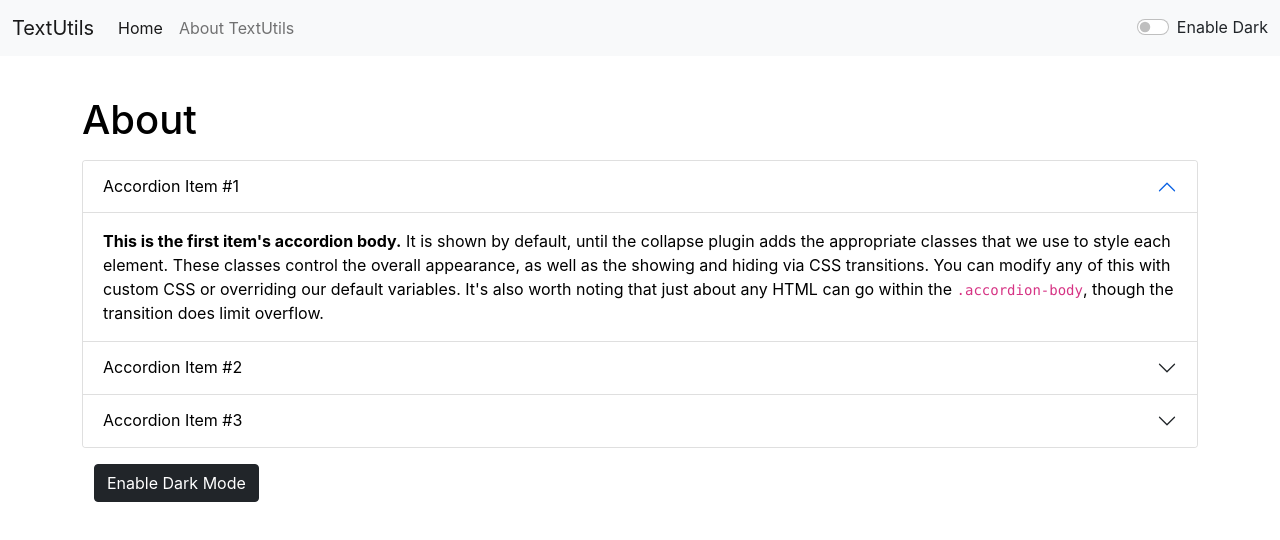
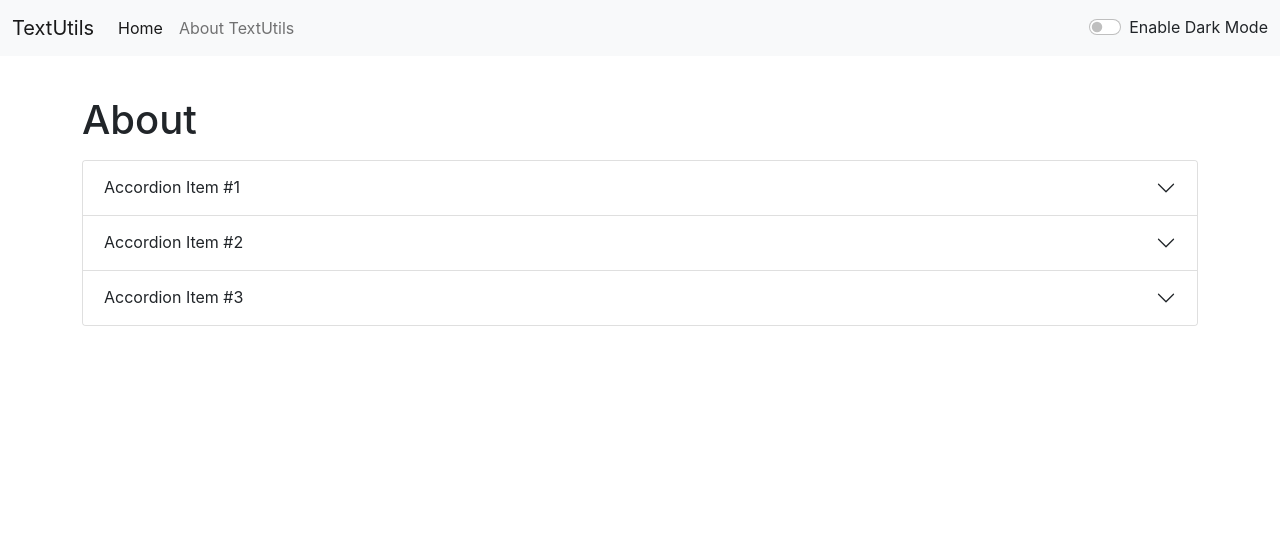
Before and after one commit to nvishal600/FirstReactApp, a React (Create React App) app: page /about in a window 1280 px wide. Shown: the top 540 px of the page. Built offline with nearby package versions, Linux system fonts and the light colour scheme.

Commit message:
change about part

```diff
--- a/src/App.js
+++ b/src/App.js
@@ -30,7 +30,7 @@ function App() {
     if (mode === 'light') {
       setMode('dark');
       document.body.style.backgroundColor = '#020918';
-      showAlert("dark mode enable", "success");
+      showAlert("Dark Mode Enable", "success");
       // setInterval(() => {
       //   document.title = "VIRUS !!!!!!!";
       // }, 2000);
@@ -40,7 +40,7 @@ function App() {
     } else {
       setMode('light');
       document.body.style.backgroundColor = 'white';
-      showAlert("light mode enable", "success");
+      showAlert("Dark Mode Disable", "success");
     }
   }
   return (
@@ -49,8 +49,8 @@ function App() {
         <Navbar title="TextUtils" mode = {mode} toggleMode = {toggleMode}  about="About TextUtils"></Navbar>
         <Alert alert = {alert} />
           <Routes>
-            <Route exact path="/about" element = {<About/>}/>
-            <Route exact path="/FirstReactApp" element = {<Form showAlert = {showAlert} heading="Enter Text Here" mode = {mode}/>}/>
+            <Route exact path="/about" element = {<About mode = {mode}/>}/>
+            <Route exact path="/FirstReactApp" element = {<Form showAlert = {showAlert} heading="Enter the text to analyze below" mode = {mode}/>}/>
             {/* <Form showAlert = {showAlert} heading="Enter Text Here" mode = {mode} />  */}
           </Routes>
       </Router>
--- a/src/Components/About.js
+++ b/src/Components/About.js
@@ -1,79 +1,48 @@
 import React, {useState} from 'react'
 
-export default function About() {
-
-    const [myStyle, setmyStyle] = useState({
-        color: 'black',
-        backgroundColor: 'white'
-    });
-
-    const [mode, setMode] = useState('Enable Dark Mode');
-
-    const [btnStyle, setBtnStyle] = useState('btn btn-dark');
-
-  function enableDarkMode() {
-    if (myStyle.color === 'black') {
-        setmyStyle({
-            color: 'white',
-            backgroundColor: 'black',
-            border: '1px solid white'
-        });
-        setMode('Enable Light Mode');
-        setBtnStyle('btn btn-light');
-    } else {
-        setmyStyle({
-            color: 'black',
-            backgroundColor: 'white'
-        });
-        setMode('Enable Dark Mode');
-        setBtnStyle('btn btn-dark');
-    }
-  }
+export default function About(props) {
 
   return (
-    <div className='container my-4 py-3' style={myStyle}>
+    <div className={`container my-4 py-3 text-${props.mode === 'light' ? 'dark' : 'light'}`} >
         <h1>About</h1>
-        <div className="accordion my-3" style={myStyle} id="accordionExample">
-            <div className="accordion-item" style={myStyle}>
-                <h2 className="accordion-header" id="headingOne">
-                <button className="accordion-button" style={myStyle} type="button" data-bs-toggle="collapse" data-bs-target="#collapseOne" aria-expanded="true" aria-controls="collapseOne">
+        <div className="accordion my-3" id="accordionExample"  >
+            <div className="accordion-item" style = {{backgroundColor: props.mode === 'dark' ? '#020918' : 'white'}} >
+                <h2 className="accordion-header" id="headingTwo" >
+                <button className={`accordion-button collapsed text-${props.mode === 'light' ? 'dark' : 'light'}`}  type="button" data-bs-toggle="collapse" data-bs-target="#collapseOne" aria-expanded="false" aria-controls="collapseOne" style = {{backgroundColor: props.mode === 'dark' ? '#020918' : 'white',  border: '1px solid white'}} >
                     Accordion Item #1
                 </button>
                 </h2>
-                <div id="collapseOne" className="accordion-collapse collapse show" aria-labelledby="headingOne" data-bs-parent="#accordionExample">
-                    <div className="accordion-body">
-                        <strong>This is the first item's accordion body.</strong> It is shown by default, until the collapse plugin adds the appropriate classes that we use to style each element. These classes control the overall appearance, as well as the showing and hiding via CSS transitions. You can modify any of this with custom CSS or overriding our default variables. It's also worth noting that just about any HTML can go within the <code>.accordion-body</code>, though the transition does limit overflow.
+                <div id="collapseOne" className="accordion-collapse collapse" aria-labelledby="headingTwo" data-bs-parent="#accordionExample">
+                    <div className="accordion-body"  style = {{border: '1px solid white'}}>
+                        <strong>This is the second item's accordion body.</strong> It is hidden by default, until the collapse plugin adds the appropriate classes that we use to style each element. These classes control the overall appearance, as well as the showing and hiding via CSS transitions. You can modify any of this with custom CSS or overriding our default variables. It's also worth noting that just about any HTML can go within the <code>.accordion-body</code>, though the transition does limit overflow.
                     </div>
                 </div>
             </div>
-            <div className="accordion-item" style={myStyle}>
+            <div className="accordion-item" style = {{backgroundColor: props.mode === 'dark' ? '#020918' : 'white'}} >
                 <h2 className="accordion-header" id="headingTwo">
-                <button className="accordion-button collapsed" style={myStyle} type="button" data-bs-toggle="collapse" data-bs-target="#collapseTwo" aria-expanded="false" aria-controls="collapseTwo">
+                <button className={`accordion-button collapsed text-${props.mode === 'light' ? 'dark' : 'light'}`}  type="button" data-bs-toggle="collapse" data-bs-target="#collapseTwo" aria-expanded="false" aria-controls="collapseTwo" style = {{backgroundColor: props.mode === 'dark' ? '#020918' : 'white',  border: '1px solid white'}} >
                     Accordion Item #2
                 </button>
                 </h2>
                 <div id="collapseTwo" className="accordion-collapse collapse" aria-labelledby="headingTwo" data-bs-parent="#accordionExample">
-                    <div className="accordion-body">
+                    <div className="accordion-body"  style = {{border: '1px solid white'}}>
                         <strong>This is the second item's accordion body.</strong> It is hidden by default, until the collapse plugin adds the appropriate classes that we use to style each element. These classes control the overall appearance, as well as the showing and hiding via CSS transitions. You can modify any of this with custom CSS or overriding our default variables. It's also worth noting that just about any HTML can go within the <code>.accordion-body</code>, though the transition does limit overflow.
                     </div>
                 </div>
             </div>
-            <div className="accordion-item" style={myStyle}>
+            <div className="accordion-item" style = {{backgroundColor: props.mode === 'dark' ? '#020918' : 'white'}}>
                 <h2 className="accordion-header" id="headingThree">
-                <button className="accordion-button collapsed" style={myStyle} type="button" data-bs-toggle="collapse" data-bs-target="#collapseThree" aria-expanded="false" aria-controls="collapseThree">
+                <button className={`accordion-button collapsed text-${props.mode === 'light' ? 'dark' : 'light'}`} type="button" data-bs-toggle="collapse" data-bs-target="#collapseThree" aria-expanded="false" aria-controls="collapseThree" style = {{backgroundColor: props.mode === 'dark' ? '#020918' : 'white', border: '1px solid white'}} >
                     Accordion Item #3
                 </button>
                 </h2>
                 <div id="collapseThree" className="accordion-collapse collapse" aria-labelledby="headingThree" data-bs-parent="#accordionExample">
-                    <div className="accordion-body">
+                    <div className="accordion-body"  style = {{border: '1px solid white'}}>
                         <strong>This is the third item's accordion body.</strong> It is hidden by default, until the collapse plugin adds the appropriate classes that we use to style each element. These classes control the overall appearance, as well as the showing and hiding via CSS transitions. You can modify any of this with custom CSS or overriding our default variables. It's also worth noting that just about any HTML can go within the <code>.accordion-body</code>, though the transition does limit overflow.
                     </div>
                 </div>
             </div>
         </div>
-        <div className='container'>
-            <button className={btnStyle} onClick={enableDarkMode}>{mode}</button>
-        </div>
     </div>
   )
 }
--- a/src/Components/Form.js
+++ b/src/Components/Form.js
@@ -1,4 +1,4 @@
-// import { exit } from 'process';
+
 import React, {useState} from 'react';
 
 export function Form(props) {
@@ -68,19 +68,19 @@ export function Form(props) {
         <div className={`my-4 container text-${props.mode === 'light' ? 'dark' : 'light'}`}>
         <h1>{props.heading}</h1>
         <textarea className={`form-control my-4 text-${props.mode === 'light' ? 'dark' : 'light'}`} style = {{backgroundColor: props.mode === 'dark' ? '#020918' : 'white'}} value={Text} onChange={updateText} id="exampleFormControlTextarea1" rows="8"></textarea>
-        <button className='btn btn-primary mx-1' onClick={convertUpperCase}>Convert UpperCase</button>
-        <button className='btn btn-primary mx-1' onClick={convertLowerCase}>Convert LowerCase</button>
-        <button className='btn btn-primary mx-1' onClick={convertCapitalize}>Convert Capitalize</button>
-        <button className='btn btn-primary mx-1' onClick={copyClipboard}>Copy Clipboard</button>
-        <button className='btn btn-primary mx-1' onClick={extraSpaceRemove}>Extra Space Remove</button>
-        <button className='btn btn-primary mx-1' onClick={clearText}>Clear Text</button>
+        <button className='btn btn-primary mx-1 my-2' onClick={convertUpperCase}>Convert UpperCase</button>
+        <button className='btn btn-primary mx-1 my-2' onClick={convertLowerCase}>Convert LowerCase</button>
+        <button className='btn btn-primary mx-1 my-2' onClick={convertCapitalize}>Convert Capitalize</button>
+        <button className='btn btn-primary mx-1 my-2' onClick={copyClipboard}>Copy Clipboard</button>
+        <button className='btn btn-primary mx-1 my-2' onClick={extraSpaceRemove}>Extra Space Remove</button>
+        <button className='btn btn-primary mx-1 my-2' onClick={clearText}>Clear Text</button>
         </div>
         <div className={`container text-${props.mode === 'light' ? 'dark' : 'light'}`}>
-            <h1>Text Summary</h1>
+            <h1>Your Text Summary</h1>
             <p>{word_count} word and {Text.length} characters</p>
             <p>{0.032 * word_count} minutes read</p>
-            <h2>Text Preview</h2>
-            <p>{Text.length > 0 ? Text : "Enter some text in textarea"}</p>
+            <h2>Preview</h2>
+            <p>{Text.length > 0 ? Text : "Enter something in the textbox above to preview it here"}</p>
         </div>
     </>
 
--- a/src/Components/navbar.js
+++ b/src/Components/navbar.js
@@ -21,7 +21,7 @@ export function Navbar(props) {
                 </ul>
                 <div className="form-check form-switch">
                     <input className="form-check-input" onClick={props.toggleMode} type="checkbox" id="flexSwitchCheckDefault"/>
-                    <label className={`form-check-label text-${props.mode === 'light' ? 'dark' : 'light'}`} htmlFor="flexSwitchCheckDefault">Enable {props.mode === 'light' ? 'Dark' : 'Light'}</label>
+                    <label className={`form-check-label text-${props.mode === 'light' ? 'dark' : 'light'}`} htmlFor="flexSwitchCheckDefault">{props.mode === 'light' ? 'Enable' : 'Disable'} Dark Mode</label>
                 </div>
             </div>
             </div>
```
